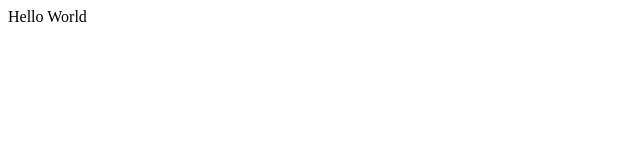
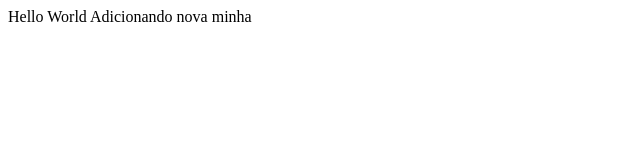
Before and after one commit to rodrigpaiva/treinamentogit, a plain HTML site: page index.html in a window 1280 px wide. Shown: the whole page, without its empty margins (0-640 px from the left). Drawn offline with Linux system fonts and the light colour scheme.

Commit message:
Adicionando nova linha

```diff
--- a/index.html
+++ b/index.html
@@ -1,5 +1,6 @@
 <html>
     <body>
         Hello World
+        Adicionando nova minha
     </body>
 </html>
```
